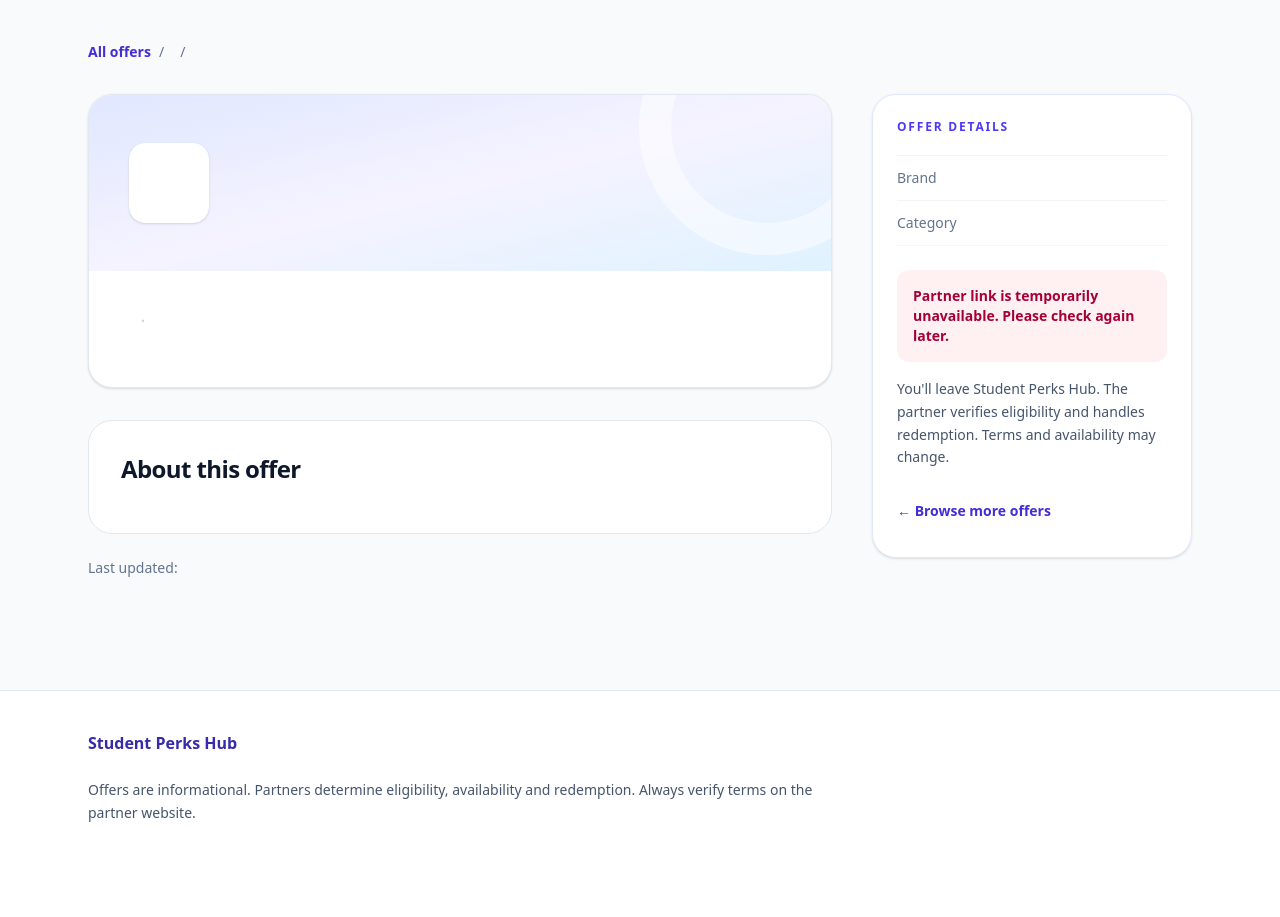
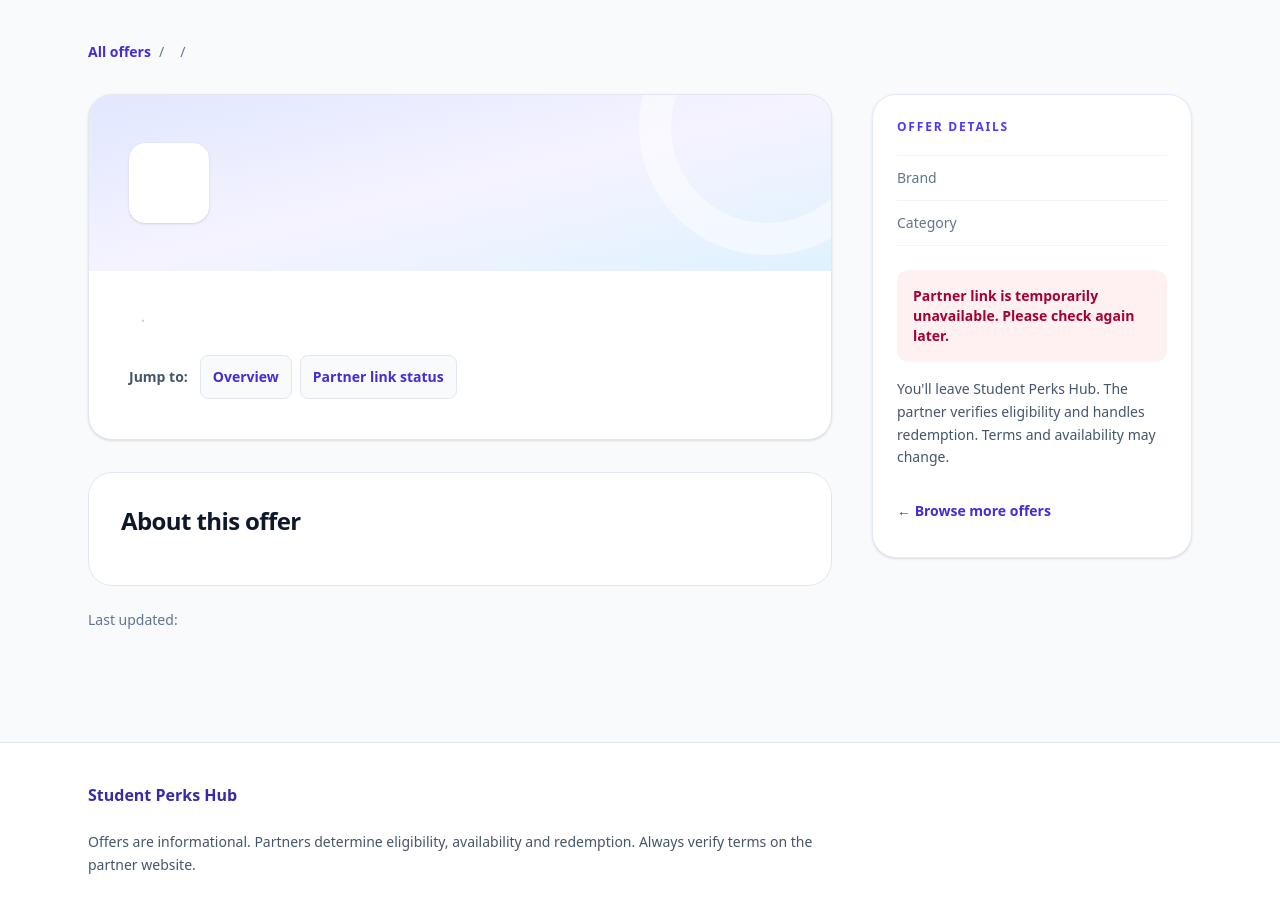
Before and after one commit to fusumivietnam/student-perks-laravel, a Laravel app: template resources/views/catalog/offer.blade.php in a window 1280 px wide. Shown: the part 83-1000 px from the top of the page. Before the commit the page ends 905 px from the top, so only its background shows below. Run offline with Laravel 12, Linux system fonts and the light colour scheme; the template is opened without the code that fills it, so the values that code supplies are empty; style sheets or scripts are compiled from the project's sources.

Commit message:
feat(public): improve Offer detail scanning with accessible section links (#112)
* feat(public): offer detail on-page navigation for eligibility, steps and partner status

* test(public): ensure detail anchor targets and partner preview safety

* test(browser): disambiguate redemption heading from new jump link

```diff
--- a/resources/views/catalog/offer.blade.php
+++ b/resources/views/catalog/offer.blade.php
@@ -45,10 +45,21 @@
                         @endif
                     </div>
                     <x-public-page-heading class="mt-4" :title="$offer->title" :description="$offer->summary" />
+                    <nav aria-label="On this page" class="mt-6 flex flex-wrap items-center gap-2 text-sm">
+                        <span class="w-full font-semibold text-slate-600 sm:w-auto sm:mr-1">Jump to:</span>
+                        <a href="#about-offer-title" class="inline-flex min-h-11 items-center rounded-lg border border-slate-200 bg-slate-50 px-3 font-semibold text-indigo-700 hover:border-indigo-300 hover:bg-indigo-50 focus-visible:outline-2 focus-visible:outline-indigo-700">Overview</a>
+                        @if(filled($offer->eligibility))
+                            <a href="#offer-eligibility-title" class="inline-flex min-h-11 items-center rounded-lg border border-slate-200 bg-slate-50 px-3 font-semibold text-indigo-700 hover:border-indigo-300 hover:bg-indigo-50 focus-visible:outline-2 focus-visible:outline-indigo-700">Eligibility</a>
+                        @endif
+                        @if(filled($offer->redemption_steps))
+                            <a href="#offer-redemption-title" class="inline-flex min-h-11 items-center rounded-lg border border-slate-200 bg-slate-50 px-3 font-semibold text-indigo-700 hover:border-indigo-300 hover:bg-indigo-50 focus-visible:outline-2 focus-visible:outline-indigo-700">How to redeem</a>
+                        @endif
+                        <a href="#offer-partner" class="inline-flex min-h-11 items-center rounded-lg border border-slate-200 bg-slate-50 px-3 font-semibold text-indigo-700 hover:border-indigo-300 hover:bg-indigo-50 focus-visible:outline-2 focus-visible:outline-indigo-700">Partner link status</a>
+                    </nav>
                 </div>
             </header>
         </div>
-        <aside aria-label="Offer details and partner link" class="min-w-0 rounded-3xl border border-indigo-100 bg-white p-6 shadow-sm lg:col-start-2 lg:row-start-1 lg:row-span-2 lg:sticky lg:top-28">
+        <aside id="offer-partner" tabindex="-1" aria-label="Offer details and partner link" class="scroll-mt-32 min-w-0 rounded-3xl border border-indigo-100 bg-white p-6 shadow-sm lg:col-start-2 lg:row-start-1 lg:row-span-2 lg:sticky lg:top-28">
             <p class="text-xs font-extrabold uppercase tracking-[0.15em] text-indigo-600">Offer details</p>
             @if($offer->offer_value)
                 <p class="mt-3 break-words text-2xl font-extrabold tracking-tight text-slate-950">{{ $offer->offer_value }}</p>
@@ -84,20 +95,20 @@
         <div class="min-w-0 lg:col-start-1 lg:row-start-2">
             <div class="space-y-6">
                 <section aria-labelledby="about-offer-title" class="rounded-3xl border border-slate-200 bg-white p-6 sm:p-8">
-                    <h2 id="about-offer-title" class="text-2xl font-extrabold tracking-tight">About this offer</h2>
+                    <h2 id="about-offer-title" class="scroll-mt-32 text-2xl font-extrabold tracking-tight">About this offer</h2>
                     <div class="mt-4 whitespace-pre-line break-words leading-7 text-slate-700">{{ $offer->description }}</div>
                 </section>
 
                 @if($offer->eligibility)
                     <section aria-labelledby="offer-eligibility-title" class="rounded-3xl border border-slate-200 bg-white p-6 sm:p-8">
-                        <h2 id="offer-eligibility-title" class="text-2xl font-extrabold tracking-tight">Who is eligible?</h2>
+                        <h2 id="offer-eligibility-title" class="scroll-mt-32 text-2xl font-extrabold tracking-tight">Who is eligible?</h2>
                         <p class="mt-4 whitespace-pre-line break-words leading-7 text-slate-700">{{ $offer->eligibility }}</p>
                     </section>
                 @endif
 
                 @if($offer->redemption_steps)
                     <section aria-labelledby="offer-redemption-title" class="rounded-3xl border border-slate-200 bg-white p-6 sm:p-8">
-                        <h2 id="offer-redemption-title" class="text-2xl font-extrabold tracking-tight">How to redeem</h2>
+                        <h2 id="offer-redemption-title" class="scroll-mt-32 text-2xl font-extrabold tracking-tight">How to redeem</h2>
                         <p class="mt-4 whitespace-pre-line break-words leading-7 text-slate-700">{{ $offer->redemption_steps }}</p>
                     </section>
                 @endif
```
Also changed, not shown: tests/Feature/OfferCatalogEndToEndTest.php (+29 -0 lines), 1 other file.
